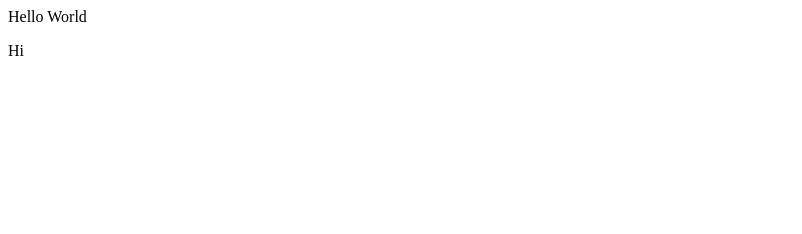
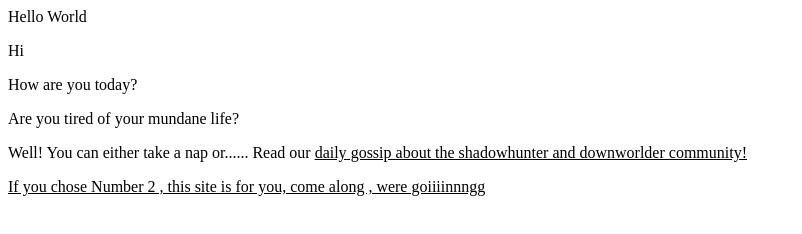
Before and after one commit to NJoshy/NJoshy.github.io, a plain HTML site: page index.html in a window 1280 px wide. Shown: the whole page, without its empty margins (0-802 px from the left). Drawn offline with Linux system fonts and the light colour scheme.

Commit message:
Update index.html

```diff
--- a/index.html
+++ b/index.html
@@ -1,2 +1,6 @@
 Hello World
 <p> Hi <p/>
+<p> How are you today? <p/>
+<p> Are you tired of your mundane life? <p/>
+<p> Well! You can either take a nap or...... Read our <u>daily<u/> gossip about the shadowhunter and downworlder community! <p/>
+<p> If you chose Number 2 , this site is for you, come along , were goiiiinnngg <p/>
```
